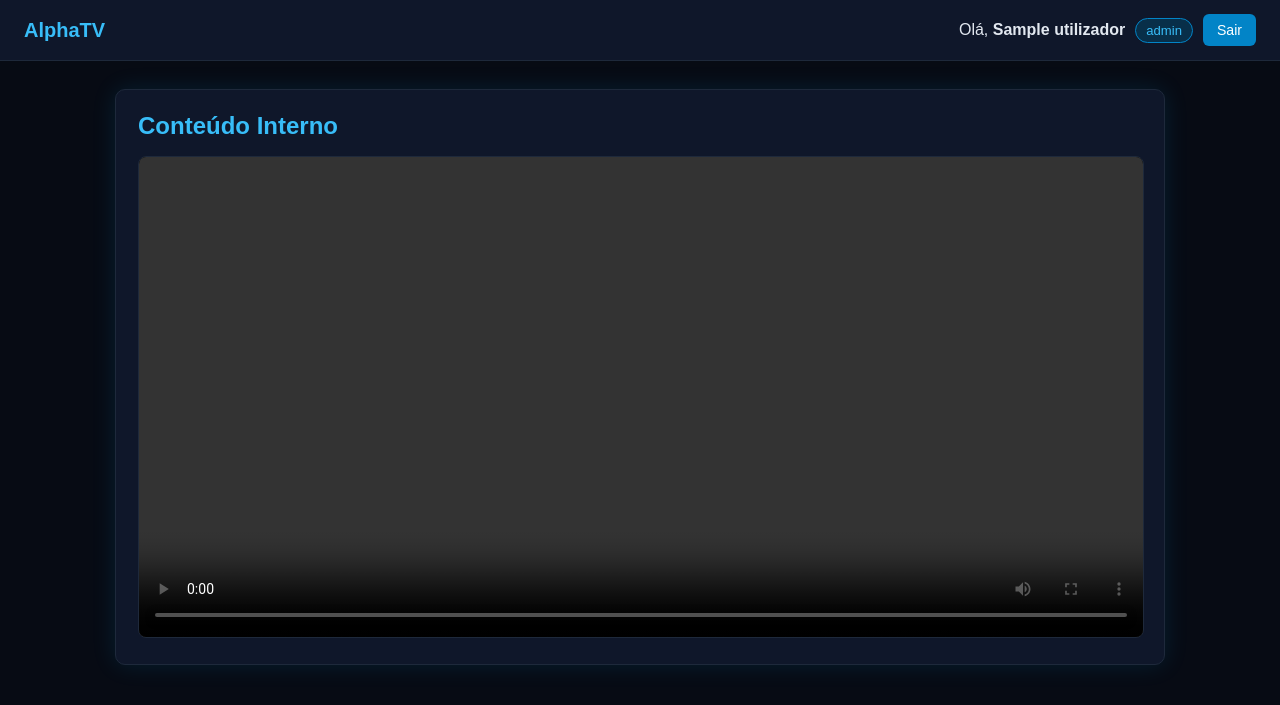
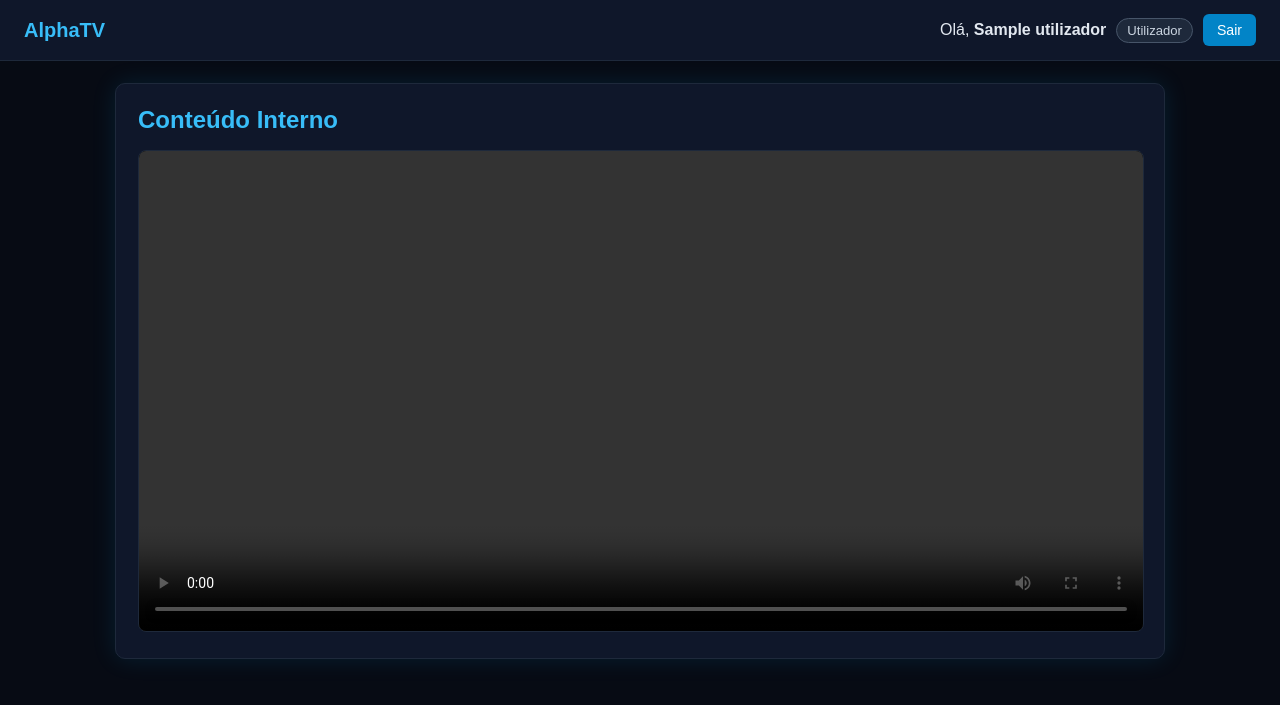
Before and after one commit to lucianoabraao5-boop/AlphaTV, a Node project: template views/player.ejs in a window 1280 px wide. Shown: the top 705 px of the page. Run offline with Node 20 templates, Linux system fonts and the light colour scheme; the template is opened without the code that fills it: most values are stand-ins (such as "Sample title", 1, 10 or a date in 2020).

Commit message:
Identificar admin corretamente e exibir 7 dias de gratuidade

```diff
--- a/views/player.ejs
+++ b/views/player.ejs
@@ -33,10 +33,19 @@
       gap: 10px;
       flex-wrap: wrap;
     }
-    .badge-role {
+    .badge-admin {
       background: #082f49;
       color: #38bdf8;
       border: 1px solid #0284c7;
+      padding: 4px 10px;
+      border-radius: 999px;
+      font-size: 0.82rem;
+      font-weight: bold;
+    }
+    .badge-user {
+      background: #1e293b;
+      color: #cbd5e1;
+      border: 1px solid #475569;
       padding: 4px 10px;
       border-radius: 999px;
       font-size: 0.82rem;
@@ -60,9 +69,22 @@
     .btn-sair:hover {
       background: #991b1b;
     }
+    .banner-trial {
+      max-width: 1050px;
+      margin: 18px auto 0 auto;
+      padding: 12px 18px;
+      background: #082f49;
+      border: 1px solid #0284c7;
+      border-radius: 8px;
+      display: flex;
+      justify-content: space-between;
+      align-items: center;
+      flex-wrap: wrap;
+      gap: 10px;
+    }
     main {
       max-width: 1050px;
-      margin: 28px auto;
+      margin: 22px auto;
       padding: 0 20px;
     }
     .card-player {
@@ -101,31 +123,44 @@
   </style>
 </head>
 <body>
+  <% const isAdmin = utilizador && (utilizador.role || "").toLowerCase() === "administrador"; %>
+
   <header>
     <div class="marca">AlphaTV</div>
     <div class="topo-direita">
       <span>Olá, <strong><%= utilizador ? utilizador.nome : "Utilizador" %></strong></span>
-      <span class="badge-role"><%= utilizador ? utilizador.role : "Utilizador" %></span>
 
-      <% if (utilizador && utilizador.role === "Administrador") { %>
-        <a href="/admin" class="btn">Painel Admin</a>
+      <% if (isAdmin) { %>
+        <span class="badge-admin">Administrador</span>
+        <a href="/admin" class="btn">Ir para Dashboard Admin</a>
+      <% } else { %>
+        <span class="badge-user">Utilizador</span>
       <% } %>
 
       <a href="/logout" class="btn btn-sair">Sair</a>
     </div>
   </header>
 
+  <% if (!isAdmin && typeof acessoInfo !== "undefined" && acessoInfo && acessoInfo.emTeste) { %>
+    <div class="banner-trial">
+      <span>
+        Período gratuito de 7 dias ativo: restam <strong><%= acessoInfo.diasRestantes %> dia(s)</strong> antes da subscrição.
+      </span>
+      <a href="/subscricao" class="btn">Ver Planos / Subscrever</a>
+    </div>
+  <% } %>
+
   <main>
     <div class="card-player">
       <h2>Conteúdo Interno</h2>
       <video id="videoPlayer" controls preload="metadata"></video>
 
-      <% if (utilizador && utilizador.role === "Administrador") { %>
+      <% if (isAdmin) { %>
         <div class="barra-admin-link">
           <input
             type="text"
             id="inputLinkVideo"
-            placeholder="Cola aqui um link de vídeo (.mp4 ou .m3u8) para testar..."
+            placeholder="Área Admin: cola aqui um link de vídeo (.mp4 ou .m3u8)..."
           />
           <button type="button" class="btn" onclick="reproduzirLink()">Reproduzir</button>
         </div>
```
Also changed, not shown: authMiddlewares/authMiddleware.js (+20 -12 lines), controllers/userController.js (+15 -9 lines).
